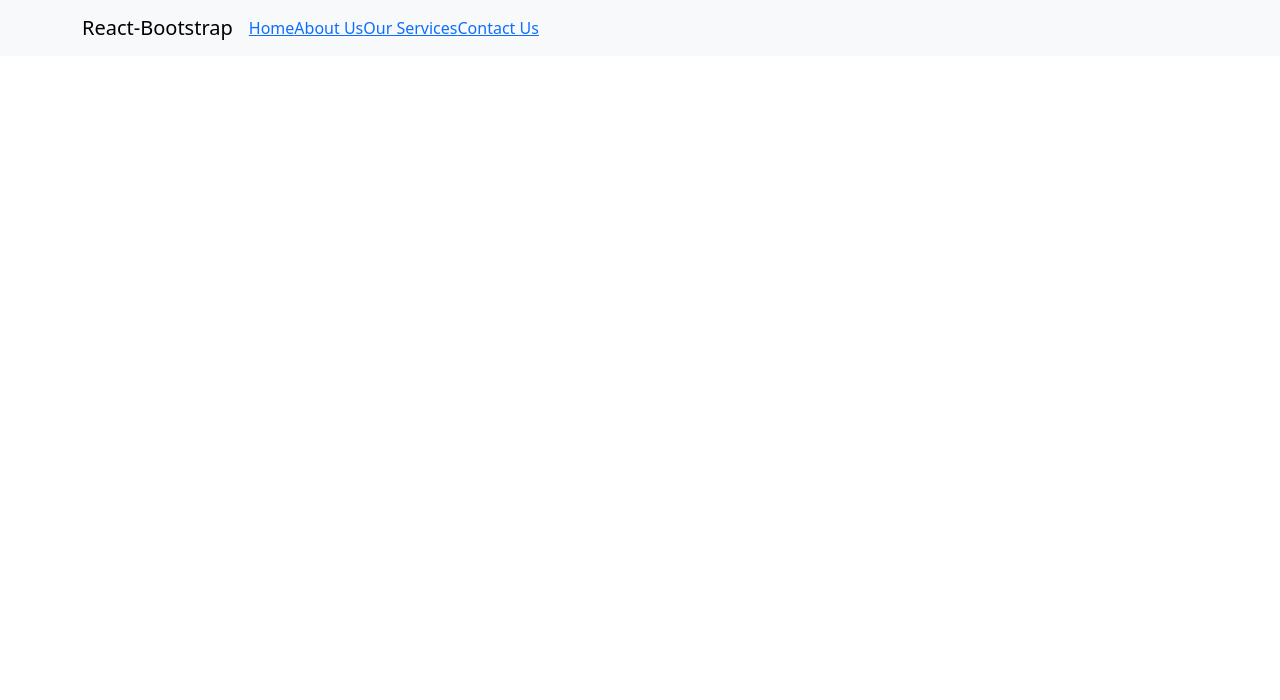
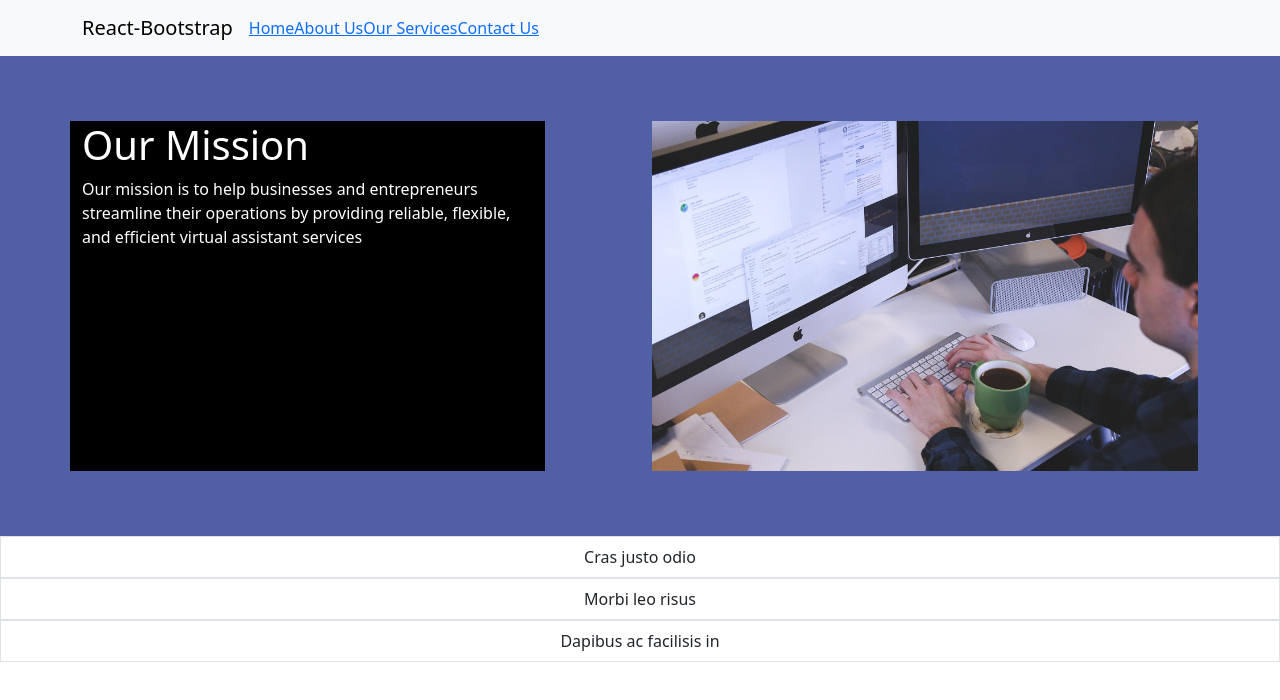
Before and after one commit to Onthatile-Lesufi/spot-ui-challenge_gmt, a React (Create React App) app: page /about in a window 1280 px wide. Shown: the top 700 px of the page. Built offline with nearby package versions, Linux system fonts and the light colour scheme.

Commit message:
added mission section

```diff
--- a/src/components/About.js
+++ b/src/components/About.js
@@ -1,5 +1,14 @@
+import Mission from "./Mission";
+import ListItemsAbout from "./ListItemsAbout.js";
+
+
 function About () {
-
+    return (
+        <div>
+            <Mission />
+            <ListItemsAbout />
+        </div>
+    )
 }
 
 export default About;
--- /dev/null
+++ b/src/components/ListItemsAbout.js
@@ -0,0 +1,19 @@
+import ListGroup from "react-bootstrap/ListGroup";
+
+function ListItems() {
+  return (
+    <ListGroup>
+      <div>
+        <ListGroup.Item>Cras justo odio</ListGroup.Item>
+      </div>
+      <div>
+        <ListGroup.Item>Morbi leo risus</ListGroup.Item>
+      </div>
+      <div>
+        <ListGroup.Item>Dapibus ac facilisis in</ListGroup.Item>
+      </div>
+    </ListGroup>
+  );
+}
+
+export default ListItems;
--- /dev/null
+++ b/src/components/Mission.js
@@ -0,0 +1,23 @@
+import { Container, Row, Col } from 'react-bootstrap';
+import missionImg from './assets/images/Management.jpg'
+
+
+function Mission() {
+return (
+    <div style={{height:'60vh', backgroundColor:'#5160A5', alignContent:'center'}}>
+    <Container>
+        <Row>
+            <Col md={5} style={{ backgroundColor: '#000000', color:'white', textAlign:'left' }}>
+                <h1>Our Mission</h1>
+                <p>Our mission is to help businesses and entrepreneurs streamline their operations by providing reliable, flexible, and efficient virtual assistant services</p>
+            </Col>
+            <Col md={1}></Col>
+            <Col md={6} style={{ backgroundColor: '#5160A5' }}>
+                <div style={{ width: '100%', height: '100%', backgroundColor: '#ffffff' }}><img src={missionImg} alt="Mission" style={{ width: '100%', height: '100%' }} /></div>
+            </Col>
+        </Row>
+    </Container>
+    </div>
+);
+}
+export default Mission;
```
